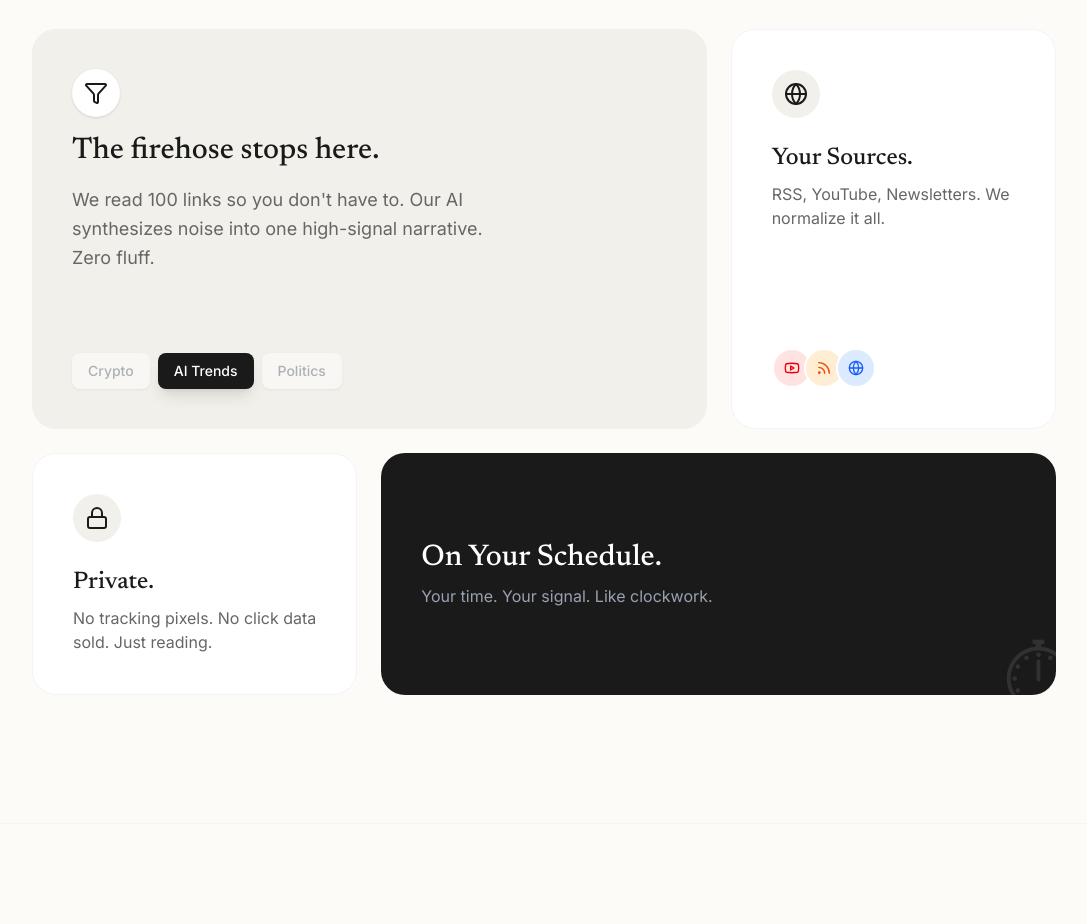
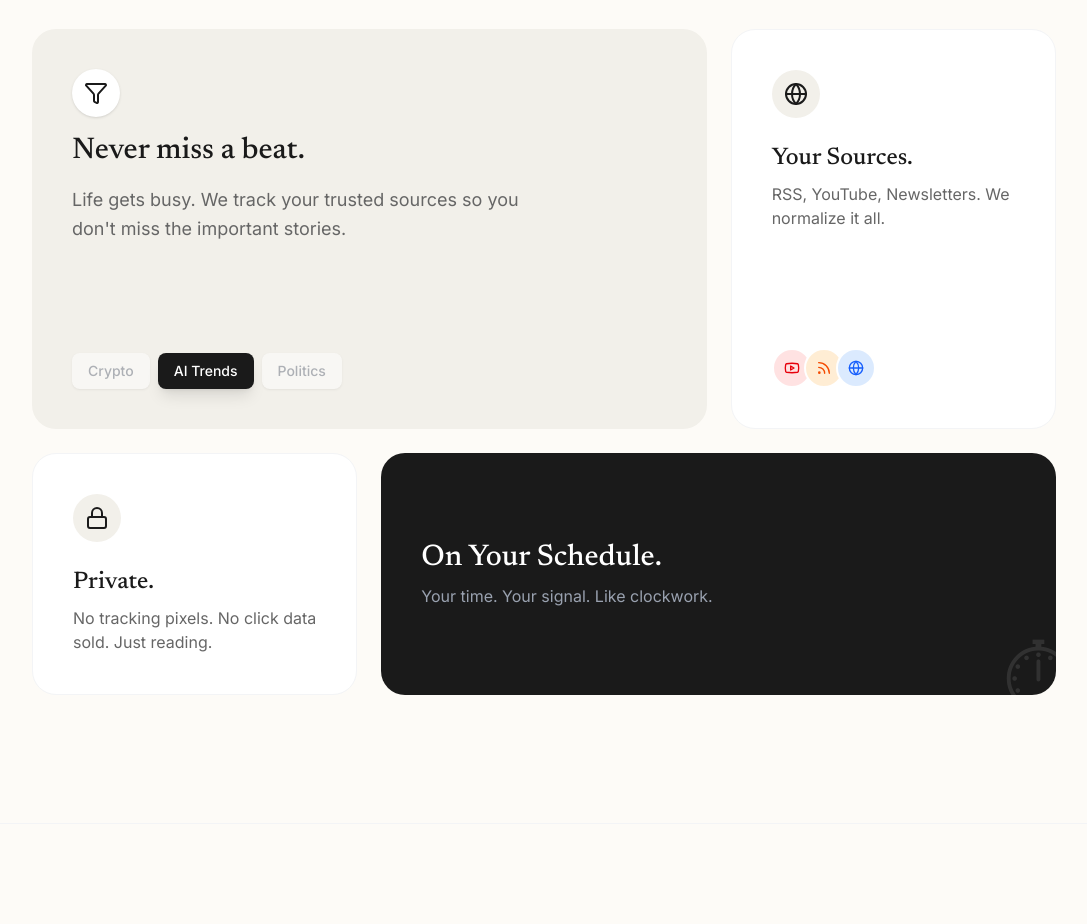
Before and after one commit to heyybhargav/personal-newsletter, a Next.js app: page /login in a window 1280 px wide. Shown: the part 2180-3104 px from the top of the page, without its empty margins (96-1183 px from the left). Built offline with nearby package versions, Linux system fonts and the light colour scheme; no server answers.

Commit message:
chore: update landing page copy

```diff
--- a/components/landing/Features.tsx
+++ b/components/landing/Features.tsx
@@ -22,10 +22,10 @@ export default function Features() {
                                 <Filter className="w-6 h-6 text-[#1A1A1A]" />
                             </div>
                             <h3 className="text-3xl font-serif font-medium text-[#1A1A1A]">
-                                The firehose stops here.
+                                Never miss a beat.
                             </h3>
                             <p className="text-lg text-[#666666] leading-relaxed max-w-md">
-                                We read 100 links so you don't have to. Our AI synthesizes noise into one high-signal narrative. Zero fluff.
+                                Life gets busy. We track your trusted sources so you don't miss the important stories.
                             </p>
                         </div>
                         <div className="mt-8 flex gap-2">
```
